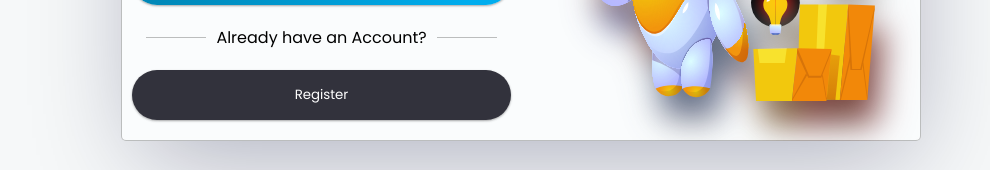
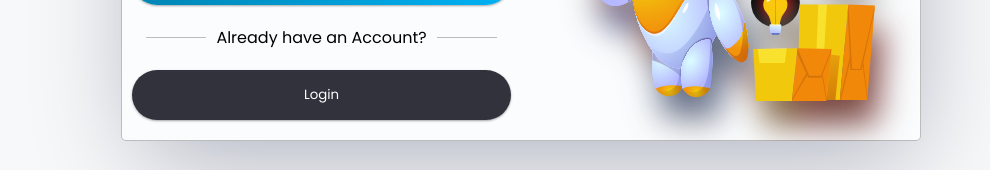
Before and after one commit to Castynet-Studios/digikids-fe, a React (Create React App) app: page /auth/register in a window 1280 px wide. Shown: the part 514-684 px from the top of the page, without its empty margins (119-1109 px from the left). Built offline with nearby package versions, Linux system fonts and the light colour scheme; no server answers.

Commit message:
components/auth/register/Register: added link home

```diff
--- a/src/components/auth/register/Register.jsx
+++ b/src/components/auth/register/Register.jsx
@@ -2,7 +2,6 @@ import * as styled from "./Styles.Register";
 
 export default function Register() {
   return (
-    <>
     <styled.Wrapper>
       <h3>Register</h3>
       <form>
@@ -30,8 +29,7 @@ export default function Register() {
         <styled.Submit type="submit" value="Register" />
       </form>
       <p className="formPara">Already have an Account?</p>
-        <styled.AuthBtn>Register</styled.AuthBtn>
+      <styled.AuthBtn to="/auth">Login</styled.AuthBtn>
     </styled.Wrapper>
-    </>
   );
 }
```
Lines whose indentation alone changed are shown as unchanged.
